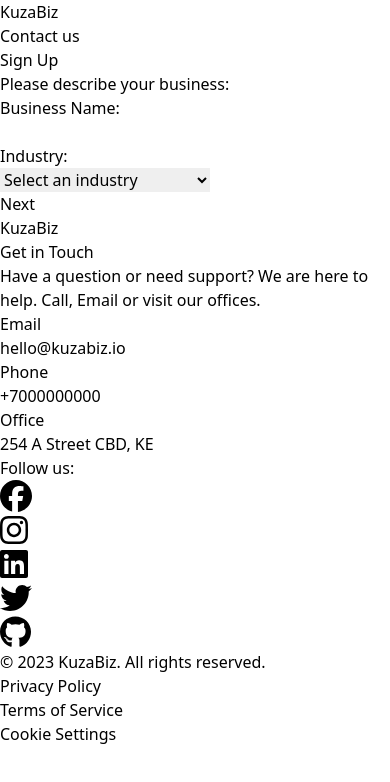
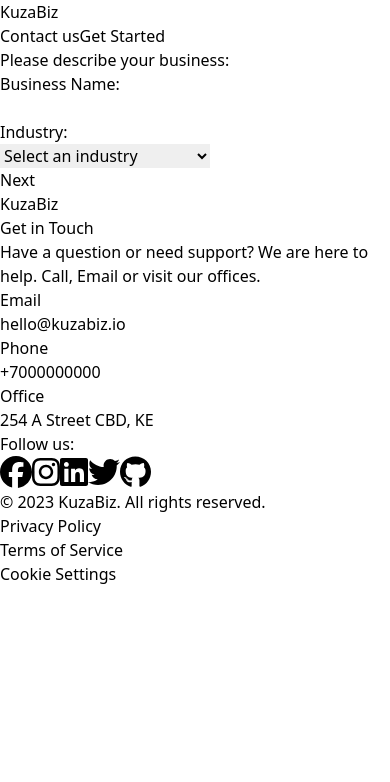
Before and after one commit to ggakila/marketing-app, a Next.js app: page /promptpage in a window 390 px wide. Shown: the top 782 px of the page. Built offline with nearby package versions, Linux system fonts and the light colour scheme.

Commit message:
responsiveness and routing

```diff
--- /dev/null
+++ b/src/components/error.js
@@ -0,0 +1,25 @@
+import Image from 'next/image'
+import React from 'react'
+import Link from 'next/link'
+
+export default function Error() {
+  return (
+		<div className="flex flex-col w-full h-full items-center justify-center gap-3">
+			<h1 className="text-xl pt-5 font-bold">Unexpected Error Occurred</h1>
+			<Link
+				href="/"
+				className="bg-orange-600 text-white px-4 py-2 hover:text-black hover:bg-white border-transparent hover:border-black font-semibold text-sm sm:text-lg"
+			>
+				Go Home
+			</Link>
+
+			<div className="relative w-full h-[60vh]">
+				<Image
+					src="images/error-bg.svg"
+					fill={true}
+					alt="error message"
+				/>
+			</div>
+		</div>
+	);
+}
--- a/src/components/footer.js
+++ b/src/components/footer.js
@@ -1,80 +1,125 @@
 import React from 'react'
+import Link from 'next/link'
 import { FontAwesomeIcon } from '@fortawesome/react-fontawesome';
 import { faFacebook, faInstagram, faLinkedin, faTwitter, faGithub, faEnvelope, faPhone, faMapMarker } from '@fortawesome/free-brands-svg-icons';
 
 
 export default function footer() {
   return (
-    <div className='container  flex flex-col justify-center 0 text-black py-10 px-4 border-t-2 border-t-gray-900'>
-      <div className='flex justify-between'>
-        <div className='w-2/3'>
-          <h1 className='text-4xl font-bold'>KuzaBiz</h1>
-          <div className='flex justify-between'>
+		<div id="contactUs" className="container  flex flex-col justify-center 0 text-black py-10 px-4 border-t-2 border-t-gray-900">
+			<div className="flex justify-between">
+				<div className="w-2/3">
+					<h1 className="text-3xl md:text-4xl font-bold">KuzaBiz</h1>
+					<div className="flex justify-between">
 						<div className="flex flex-col justify-center gap-2">
-              <h1 className='text-3xl font-bold'>Get in Touch</h1>
-              <p>Have a question or need support? We are here to help. Call, Email or visit our offices. </p>
+							<h1 className="text-2xl md:text-3xl font-bold">Get in Touch</h1>
+							<p>
+								Have a question or need support? We are here to help. Call,
+								Email or visit our offices.{" "}
+							</p>
 						</div>
 						<div className="flex flex-col gap-3">
-              <div className='flex gap-2 items-center'>
-                <div className='flex w-10 bg-red-200'>
+							<div className="flex gap-2 items-center">
+								<div className="flex w-10 bg-red-200">
 									{/* <FontAwesomeIcon icon={faEnvelope} size='2x' /> */}
 								</div>
 								<div>
-                  <h3 className="text-lg font-semibold tracking-wide leading-normal">Email</h3>
-                  <p className="text-gray-700 font-medium underline leading-loose">hello@kuzabiz.io</p>
+									<h3 className=" text-md md:text-lg font-semibold tracking-wide leading-normal">
+										Email
+									</h3>
+									<p className="text-gray-700 font-medium underline leading-loose">
+										hello@kuzabiz.io
+									</p>
 								</div>
 							</div>
-              <div className='flex gap-2'>
+							<div className="flex gap-2">
 								<div className="h-10 w-10">
 									{/* <FontAwesomeIcon icon={faPhone} size='2x' /> */}
 								</div>
 								<div>
-                    <h3 className="text-lg font-semibold tracking-wide leading-normal">Phone</h3>
-                    <p className="text-gray-700 font-medium underline leading-loose">+7000000000</p>
+									<h3 className=" text-md md:text-lg font-semibold tracking-wide leading-normal">
+										Phone
+									</h3>
+									<p className="text-gray-700 font-medium underline leading-loose">
+										+7000000000
+									</p>
 								</div>
 							</div>
-                <div className='flex gap-2'>
+							<div className="flex gap-2">
 								<div className="h-10 w-10 ">
 									{/* <FontAwesomeIcon icon={faMapMarker} size='2x' /> */}
 								</div>
 								<div>
-                    <h3 className="text-lg font-semibold tracking-wide leading-normal">Office</h3>
-                    <p className="text-gray-700 font-medium underline leading-loose">254 A Street CBD, KE</p>
+									<h3 className=" text-md md:text-lg font-semibold tracking-wide leading-normal">
+										Office
+									</h3>
+									<p className="text-gray-700 font-medium underline leading-loose">
+										254 A Street CBD, KE
+									</p>
 								</div>
 							</div>
 						</div>
 					</div>
 				</div>
-          <div className='flex  flex-col gap-2 p-4'>
-            <h3 className='font-semibold'>Follow us:</h3>
-            <div className=' flex flex-col gap-2 items-center'>
-              <div className='flex gap-2 items-center justify-center w-7'>
-                <FontAwesomeIcon icon={faFacebook} size='2x' />
-              </div>
-              <div className='flex gap-2 items-center justify-center w-7'>
-                <FontAwesomeIcon icon={faInstagram} size='2x' />
-              </div>
-              <div className='flex gap-2 items-center justify-center w-7'>
-                <FontAwesomeIcon icon={faLinkedin} size='2x' />
-              </div>
-              <div className='flex gap-2 items-center justify-center w-7'>
-                <FontAwesomeIcon icon={faTwitter} size='2x' />
-              </div>
-              <div className='flex gap-2 items-center justify-center w-7'>
-                <FontAwesomeIcon icon={faGithub} size='2x' />
-
+				<div className="flex  flex-col gap-2 p-4">
+					<h3 className="font-semibold">Follow us:</h3>
+					<div className=" flex flex-col gap-2 items-center">
+						<Link
+							href="https://www.facebook.com/"
+							className="flex gap-2 items-center justify-center w-7"
+						>
+							<FontAwesomeIcon
+								icon={faFacebook}
+								size="2x"
+							/>
+						</Link>
+						<Link
+							href="https://www.instagram.com/"
+							className="flex gap-2 items-center justify-center w-7"
+						>
+							<FontAwesomeIcon
+								icon={faInstagram}
+								size="2x"
+							/>
+						</Link>
+						<Link
+							href="https://www.linkedin.com/"
+							className="flex gap-2 items-center justify-center w-7"
+						>
+							<FontAwesomeIcon
+								icon={faLinkedin}
+								size="2x"
+							/>
+						</Link>
+						<Link
+							href="https://twitter.com/"
+							className="flex gap-2 items-center justify-center w-7"
+						>
+							<FontAwesomeIcon
+								icon={faTwitter}
+								size="2x"
+							/>
+						</Link>
+						<Link
+							href="https://github.com/"
+							className="flex gap-2 items-center justify-center w-7"
+						>
+							<FontAwesomeIcon
+								icon={faGithub}
+								size="2x"
+							/>
+						</Link>
 					</div>
 				</div>
 			</div>
-      </div>
-      <div className='flex justify-between py-3 my-3 border-t-2 border-t-gray-900 items-center'>
+			<div className="flex justify-between py-3 my-3 border-t-2 border-t-gray-900 items-center text-sm md:text-lg">
 				<p>&copy; 2023 KuzaBiz. All rights reserved.</p>
-        <div className='flex gap-3 underline'>
+				<div className="flex gap-3 underline">
 					<p>Privacy Policy</p>
 					<p>Terms of Service</p>
 					<p>Cookie Settings</p>
 				</div>
 			</div>
 		</div>
-  )
+	);
 }
--- a/src/components/form.js
+++ b/src/components/form.js
@@ -5,6 +5,7 @@
 import { useRouter } from 'next/router';
 import axios from "axios";
 import Loading from './loading';
+import Error from './error';
 
 
 const initialValues = {
@@ -29,6 +30,7 @@
   const router = useRouter();
   const [currentPart, setCurrentPart] = useState(1);
   const [loading, setIsLoading] = useState(null);
+  const [error, setError] = useState(null);
   const totalParts = 4;
 
 
@@ -36,6 +38,7 @@
     const handleSubmit = async (values, { setSubmitting, resetForm }) => {
 			try {
         setIsLoading(true);
+        setError(null);
 				const response = await axios.post(
 					"https://482b-41-90-182-86.ngrok-free.app/api/v1/getstrategy",
 					values,
@@ -55,9 +58,11 @@
 					resetForm();
 				} else {
 					console.error("Error:", response.statusText);
+          setError("Error processing your request")
 				}
 			} catch (error) {
 				console.error("Error submitting form:", error);
+        setError("An unexpected error occurred")
 			} finally {
         setIsLoading(false);
 				setSubmitting(false);
@@ -74,6 +79,10 @@
 		<>
 			{loading ? (
 				<Loading />
+			) : (
+				<>
+					{error ? (
+						<Error message={error} />
 					) : (
 						<Formik
 							initialValues={initialValues}
@@ -116,7 +125,9 @@
 														value=""
 														label="Select an industry"
 													/>
-											<option value="E-commerce Store">E-commerce Store</option>
+													<option value="E-commerce Store">
+														E-commerce Store
+													</option>
 													<option value="Digital Marketing Agency">
 														Digital Marketing Agency
 													</option>
@@ -126,7 +137,9 @@
 													<option value="Affiliate Marketing">
 														Affiliate Marketing
 													</option>
-											<option value="Online Education">Online Education</option>
+													<option value="Online Education">
+														Online Education
+													</option>
 													<option value="Social Media Consulting">
 														Social Media Consulting
 													</option>
@@ -231,7 +244,8 @@
 										{/* Part 3 fields */}
 										{/* Product Description Section */}
 										<h1 className="text-2xl font-semibold">
-									Tell us more about your product or service. e.g. name, price
+											Tell us more about your product or service. e.g. name,
+											price
 										</h1>
 										<div className="flex flex-col">
 											<label htmlFor="product">Product Description:</label>
@@ -259,7 +273,8 @@
 										{/* Part 4 fields */}
 										{/* Goals Section */}
 										<h1 className="text-2xl font-semibold">
-									Tell us more about what you wish achieve with this campaign
+											Tell us more about what you wish achieve with this
+											campaign
 										</h1>
 										<div className="flex flex-col">
 											<label htmlFor="goals">Goals of the campaign:</label>
@@ -315,6 +330,8 @@
 						</Formik>
 					)}
 				</>
+			)}
+		</>
 	);
 };
 
--- a/src/components/loading.js
+++ b/src/components/loading.js
@@ -2,6 +2,7 @@
   return (
     <div className="relative h-[60vh] flex items-center justify-center">
       <span className="loader"></span>
+      <h1>thinking...</h1>
     </div>
   )
 }
--- a/src/components/navbar.js
+++ b/src/components/navbar.js
@@ -6,8 +6,8 @@
     <div className=' bg-white fixed flex justify-between w-full  px-10 sm:px-5 py-4 border-b-2 border-b-black z-50'>
       <Link href="/" className="logo text-2xl sm:text-4xl font-bold leading-normal tracking-wide">KuzaBiz</Link>
       <div className='flex items-center gap-5 sm:gap-10'>
-        <h1 className='text-sm sm:text-lg font-semibold hover:border-b-2 hover:border-b-black'>Contact us</h1>
-        <button className="bg-black text-white px-4 py-2 hover:text-black hover:bg-white border border-black font-semibold text-sm sm:text-lg">Sign Up</button>
+        <a href="#contactUs" className='text-sm sm:text-lg font-semibold hover:border-b-2 hover:border-b-black'>Contact us</a>
+        <Link href="/promptpage" className="bg-black text-white px-4 py-2 hover:text-black hover:bg-white border border-black font-semibold text-sm sm:text-lg">Get Started</Link>
         {/* <button className="bg-black text-white px-4 py-2 hover:text-black hover:bg-white border border-black font-semibold text-sm sm:text-lg rounded">Login</button> */}
       </div>
     </div>
--- a/src/styles/globals.css
+++ b/src/styles/globals.css
@@ -44,6 +44,9 @@
   }
 }
 
+html {
+  scroll-behavior: smooth;
+}
 .hero {
 
     font-family: -apple-system, BlinkMacSystemFont, sans-serif;
```
Also changed, not shown: src/components/howitworks.js (+39 -14 lines), public/error-bg.svg (added), public/images/error-bg.svg (added). Lines whose indentation alone changed are shown as unchanged.
